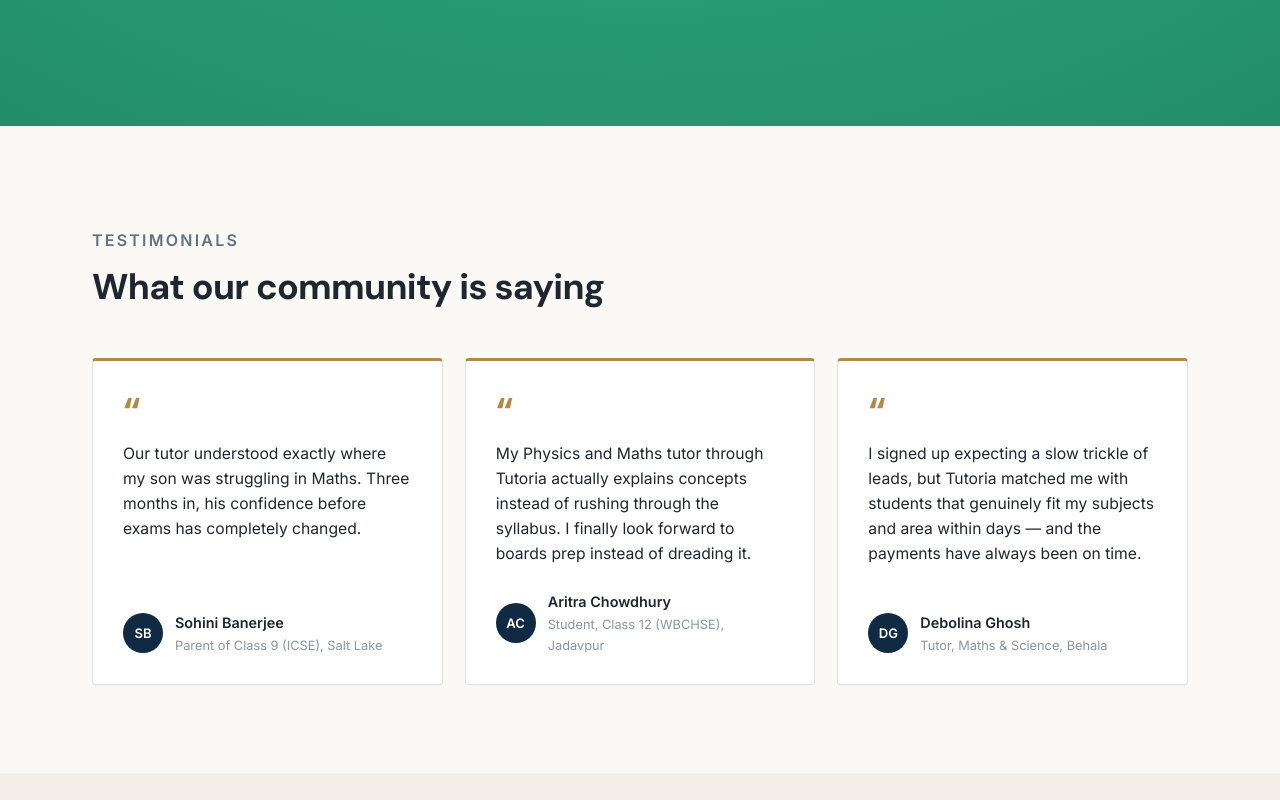
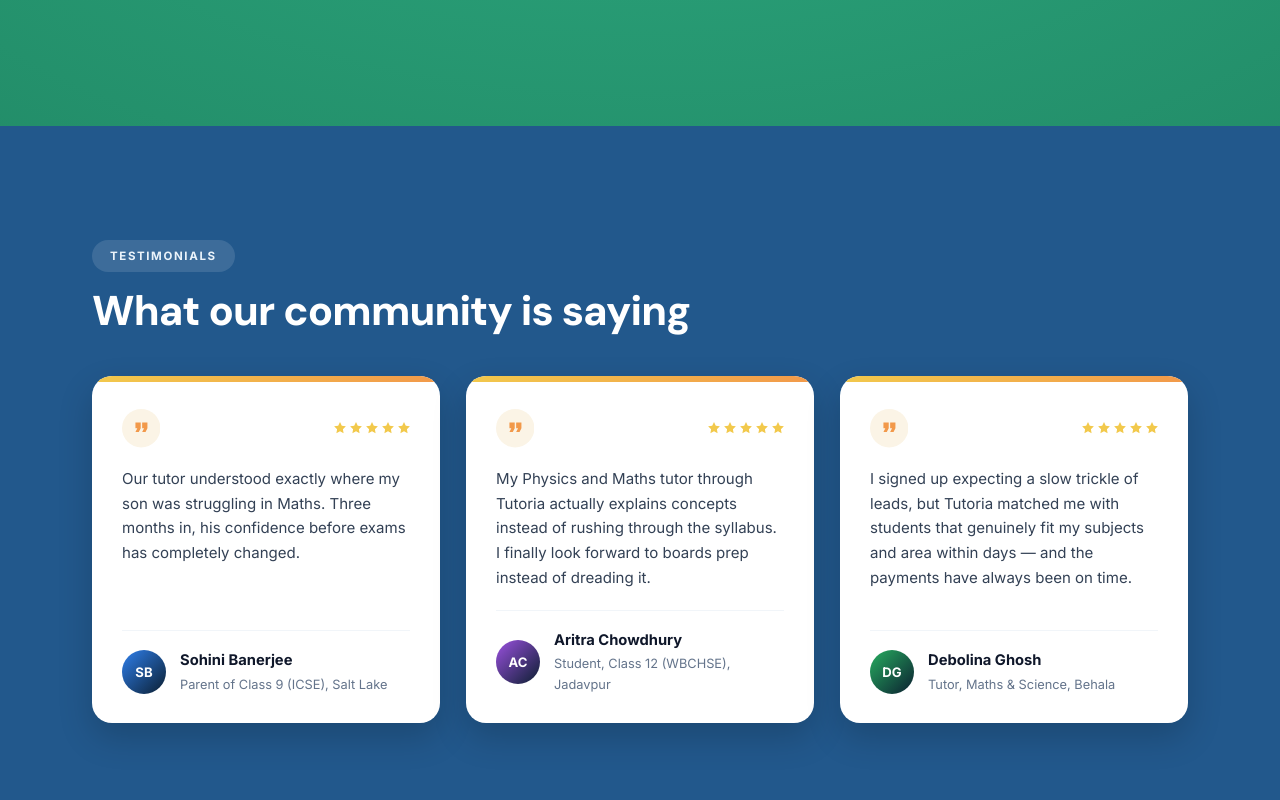
Before and after one commit to tanbirab/testpto, a plain HTML site: page index.html in a window 1280 px wide. Shown: the part 4260-5060 px from the top of the page. Drawn offline with Linux system fonts and the light colour scheme.

Commit message:
Add files via upload

```diff
--- a/index.html
+++ b/index.html
@@ -405,12 +405,18 @@
   </div>
 </section>
 
-<!-- TESTIMONIALS -->
-<section id="testimonials" class="bg-paper">
-  <div class="container">
-    <div class="section-head">
-      <p class="eyebrow">Testimonials</p>
-      <h2>What our community is saying</h2>
+<!-- TESTIMONIALS — cinematic full-bleed section, rebuilt from the
+     uploaded testimonial_sections.svg (solid blue canvas, eyebrow
+     pill + heading, gold-topped cards with a quote badge and star
+     rating). Fluid HTML/CSS with inline <svg> icons rather than a
+     static image, so type scales via clamp() and the section never
+     clips. The card grid itself (#testiTrack) stays JS-rendered so
+     the admin panel's add/approve/remove flow keeps working. -->
+<section id="testimonials" class="testimonials-cinema">
+  <div class="testimonials-frame">
+    <div class="testimonials-header">
+      <p class="testimonials-eyebrow">Testimonials</p>
+      <h2 class="testimonials-title">What our community is saying</h2>
     </div>
     <div class="testi-track" id="testiTrack">
       <p class="testi-empty">Loading testimonials…</p>
--- a/script.js
+++ b/script.js
@@ -88,6 +88,23 @@ function initials(name){
   return name.split(" ").map(w=>w[0]).slice(0,2).join("").toUpperCase();
 }
 
+/* Reusable inline-SVG bits for the testimonial card (mirrors the
+   uploaded testimonial_sections.svg: quote badge + 5-star rating). */
+const TESTI_STAR_PATH = "M6 0l1.8 3.7 4.1.6-3 2.9.7 4.1L6 9.3 2.4 11.3l.7-4.1-3-2.9 4.1-.6z";
+function testiStars(ratingStr){
+  const filled = ratingStr ? Math.max(0, Math.min(5, parseInt(ratingStr, 10) || 5)) : 5;
+  let out = "";
+  for (let i = 0; i < 5; i++){
+    out += `<svg class="testi-star${i < filled ? " is-filled" : ""}" viewBox="0 0 12 12" aria-hidden="true"><path d="${TESTI_STAR_PATH}"/></svg>`;
+  }
+  return out;
+}
+const TESTI_QUOTE_ICON = `
+  <svg class="testi-quote-icon" viewBox="0 0 40 40" aria-hidden="true">
+    <circle cx="20" cy="20" r="20" fill="#FBF4E6"/>
+    <path d="M14 24h3.5l2-4V14h-5.5v6H16l-2 4zm7 0h3.5l2-4V14h-5.5v6H23l-2 4z" fill="#F2994A"/>
+  </svg>`;
+
 async function renderTestimonials() {
   const track = document.getElementById("testiTrack");
   if (!track) return;
@@ -96,12 +113,15 @@ async function renderTestimonials() {
     track.innerHTML = '<p class="testi-empty">No testimonials yet.</p>';
     return;
   }
-  track.innerHTML = list.map(t => `
+  track.innerHTML = list.map((t, i) => `
     <div class="testi-card">
-      <div class="testi-mark">&ldquo;</div>
+      <div class="testi-card-top">
+        ${TESTI_QUOTE_ICON}
+        <div class="testi-stars">${testiStars(t.rating)}</div>
+      </div>
       <p class="testi-quote">${t.quote}</p>
       <div class="testi-foot">
-        <div class="testi-avatar">${initials(t.name)}</div>
+        <div class="testi-avatar testi-avatar--${(i % 3) + 1}">${initials(t.name)}</div>
         <div>
           <div class="testi-name">${t.name}</div>
           <div class="testi-meta">${t.meta}</div>
--- a/style.css
+++ b/style.css
@@ -482,34 +482,95 @@ section{padding:88px 0;}
   .area-pill{ padding:11px 16px; font-size:.82rem; }
 }
 
-/* -------------------- testimonials -------------------- */
+/* ============================================================
+   TESTIMONIALS — cinematic full-bleed section
+   Rebuilt from testimonial_sections.svg: solid blue canvas,
+   eyebrow pill + heading, cards with a gold gradient top bar, a
+   quote badge, a 5-star rating and a gradient avatar footer.
+   Sized with min-height (not a hard height) so it can never
+   clip — same robust pattern used by the other cinematic
+   sections on this page. Card markup itself is still rendered
+   by script.js so the admin add/approve/remove flow keeps
+   working; only the template and these styles changed.
+   ============================================================ */
+.testimonials-cinema{
+  position:relative;
+  min-height:calc(100vh - var(--header-h));
+  display:flex;
+  flex-direction:column;
+  justify-content:center;
+  padding:clamp(56px,7vw,88px) 0;
+  background:#22588C;
+}
+.testimonials-frame{
+  max-width:var(--container);
+  margin:0 auto;
+  padding:0 32px;
+  display:flex;
+  flex-direction:column;
+  gap:clamp(32px,5vh,52px);
+}
+.testimonials-header{ max-width:640px; }
+.testimonials-eyebrow{
+  display:inline-block;
+  font-family:var(--font-body); font-weight:800;
+  font-size:clamp(.66rem,.9vw,.78rem); letter-spacing:.14em;
+  text-transform:uppercase; color:#EBF3FA;
+  background:rgba(255,255,255,.12);
+  padding:7px 18px; border-radius:999px;
+  margin:0 0 16px;
+}
+.testimonials-title{
+  font-family:var(--font-display); font-weight:800;
+  font-size:clamp(1.8rem,4vw,2.6rem);
+  color:#FFFFFF; margin:0; line-height:1.15;
+}
+
 .testi-track{
-  display:grid; grid-template-columns:repeat(auto-fit,minmax(280px,1fr)); gap:22px;
+  display:grid; grid-template-columns:repeat(auto-fit,minmax(280px,1fr)); gap:clamp(18px,2.2vw,26px);
 }
 .testi-card{
-  background:var(--white); padding:32px 30px 28px;
-  border:1px solid var(--line); border-top:3px solid var(--gold);
-  border-radius:var(--radius);
-  box-shadow:0 1px 2px rgba(19,18,41,.04);
-  transition:transform .18s ease, box-shadow .18s ease;
+  position:relative;
+  background:#FFFFFF; padding:clamp(24px,2.6vw,34px) clamp(22px,2.4vw,30px) clamp(22px,2.2vw,28px);
+  border-radius:20px;
+  box-shadow:0 14px 34px rgba(0,0,0,.18);
+  overflow:hidden;
   display:flex; flex-direction:column;
 }
-.testi-card:hover{transform:translateY(-3px); box-shadow:0 10px 24px rgba(19,18,41,.08);}
-.testi-mark{
-  font-family:var(--font-display); font-size:2.6rem; line-height:1;
-  color:var(--gold); margin-bottom:6px; font-weight:600;
+.testi-card::before{
+  content:''; position:absolute; top:0; left:0; right:0; height:6px;
+  background:linear-gradient(135deg,#F2C94C,#F2994A);
 }
-.testi-quote{color:var(--ink); font-size:.98rem; line-height:1.6; flex:1;}
-.testi-foot{margin-top:24px; display:flex; align-items:center; gap:12px;}
+.testi-card-top{
+  display:flex; align-items:center; justify-content:space-between;
+  margin-bottom:clamp(18px,2.4vh,26px);
+}
+.testi-quote-icon{ width:clamp(34px,3vw,40px); height:clamp(34px,3vw,40px); flex:none; }
+.testi-stars{ display:flex; gap:4px; }
+.testi-star{ width:12px; height:12px; fill:#E2E8F0; }
+.testi-star.is-filled{ fill:#F2C94C; }
+.testi-quote{
+  color:#334155; font-size:.94rem; line-height:1.65; flex:1;
+  padding-bottom:clamp(18px,2.4vh,26px);
+  border-bottom:1.5px solid #F1F5F9;
+}
+.testi-foot{margin-top:clamp(18px,2.2vh,24px); display:flex; align-items:center; gap:14px;}
 .testi-avatar{
-  width:40px; height:40px; border-radius:50%; flex:none;
-  background:var(--pine-950); color:#fff;
+  width:44px; height:44px; border-radius:50%; flex:none;
+  color:#fff;
   display:flex; align-items:center; justify-content:center;
-  font-family:var(--font-body); font-weight:600; font-size:.82rem;
+  font-family:var(--font-body); font-weight:800; font-size:.82rem;
 }
-.testi-name{font-weight:600; font-size:.9rem;}
-.testi-meta{font-size:.8rem; color:var(--ink-faint); margin-top:2px;}
-.testi-empty{color:var(--ink-faint); font-style:italic; padding:20px;}
+.testi-avatar--1{ background:linear-gradient(135deg,#2F80ED,#0B1E30); }
+.testi-avatar--2{ background:linear-gradient(135deg,#9B51E0,#0B1E30); }
+.testi-avatar--3{ background:linear-gradient(135deg,#27AE60,#0B1E30); }
+.testi-name{font-family:var(--font-body); font-weight:800; font-size:.92rem; color:#0F172A;}
+.testi-meta{font-size:.8rem; color:#64748B; margin-top:2px;}
+.testi-empty{color:rgba(255,255,255,.7); font-style:italic; padding:20px;}
+
+@media (max-width:640px){
+  .testimonials-cinema{ min-height:0; }
+}
 
 /* -------------------- FAQ -------------------- */
 .faq{max-width:720px;}
```
